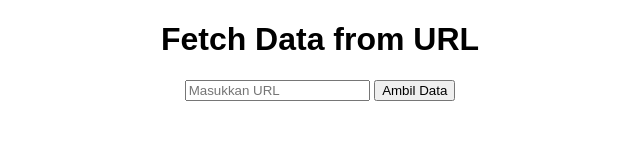
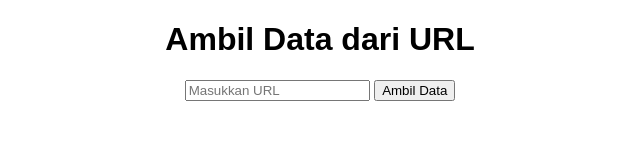
Before and after one commit to RashiqaDewi/ALPROW5, a plain HTML site: page index.html in a window 1280 px wide. Shown: the whole page, without its empty margins (320-960 px from the left). Drawn offline with Linux system fonts and the light colour scheme.

Commit message:
bindo index.html

```diff
--- a/index.html
+++ b/index.html
@@ -27,7 +27,7 @@
 </head>
 <body>
     <div id="container">
-        <h1>Fetch Data from URL</h1>
+        <h1>Ambil Data dari URL</h1>
         <input type="text" id="url" placeholder="Masukkan URL">
         <button id="fetchButton" onclick="fetchData()">Ambil Data</button>
         <div id="table-container">
```
